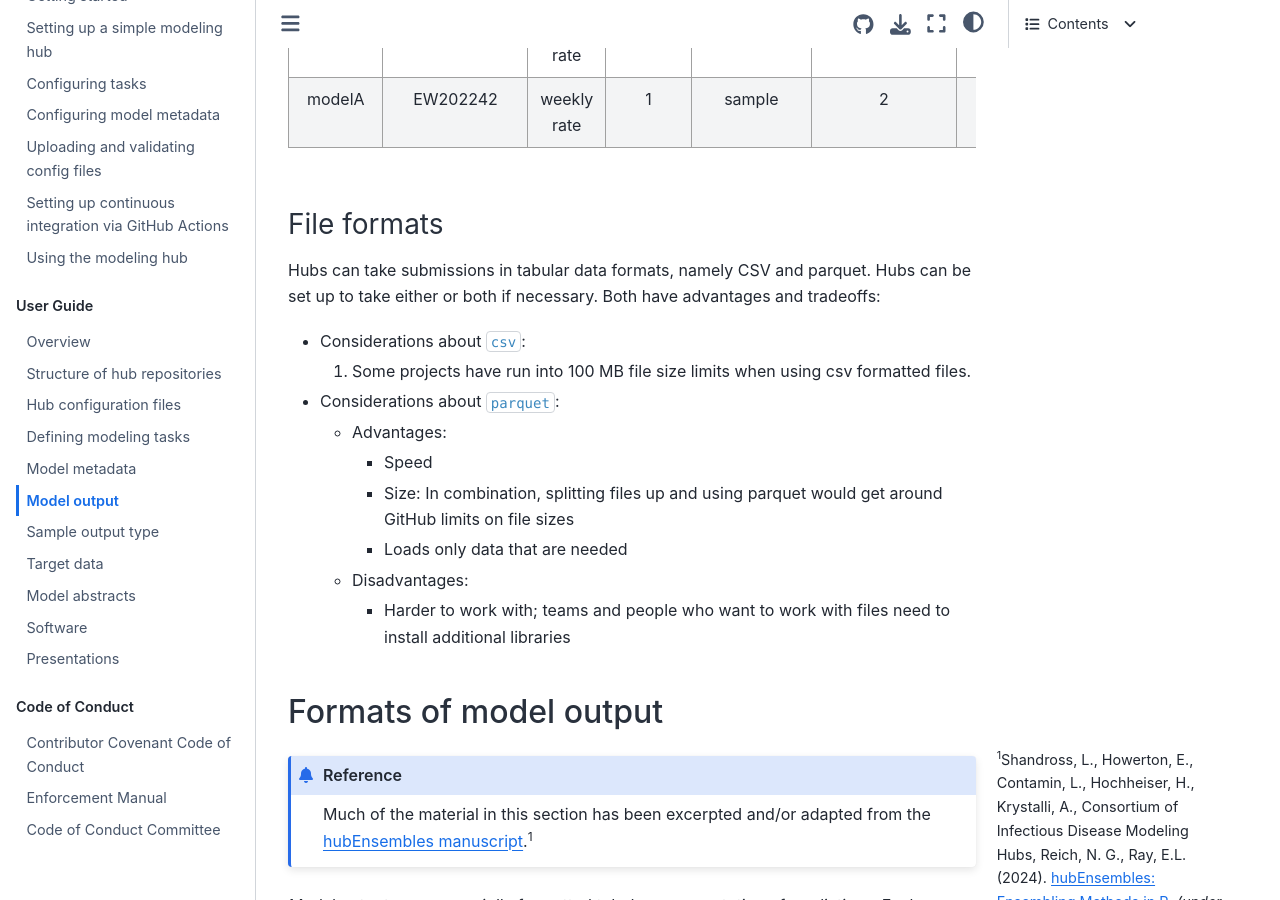
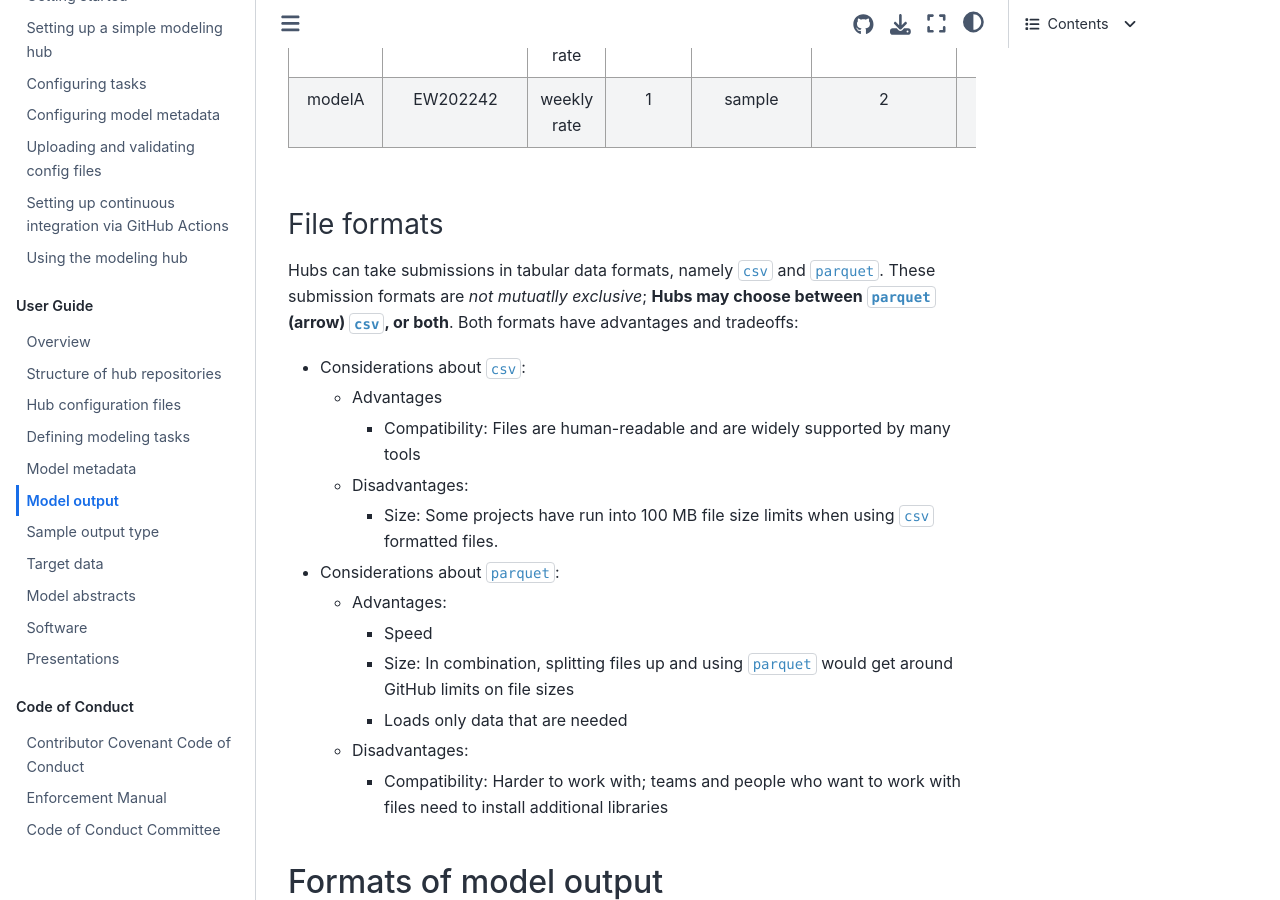
Before and after one commit to hubverse-org/hubDocs, a Sphinx documentation site: the page built from docs/source/user-guide/model-output.md, in a window 1280 px wide and 900 px high, scrolled down 1647 px. Built offline with Sphinx 7.4.7 and the Sphinx Book theme 1.1.4, drawn with Linux system fonts in a browser that asks for light colours; comment, search, counter and statistics services are not loaded.

Commit message:
update language on CSV and parquet file advantages/disadvantages

```diff
--- a/docs/source/user-guide/model-output.md
+++ b/docs/source/user-guide/model-output.md
@@ -42,19 +42,22 @@ one-week-ahead incidence, but probabilities for the timing of a season peak:
 
 ### File formats
 
-Hubs can take submissions in tabular data formats, namely CSV and parquet. Hubs
-can be set up to take either or both if necessary. Both have advantages and
-tradeoffs:
+Hubs can take submissions in tabular data formats, namely `csv` and `parquet`. These
+submission formats are _not mutuatlly exclusive_; **Hubs may choose between
+ `parquet` (arrow) `csv`, or both**. Both formats have advantages and tradeoffs:
 
 * Considerations about `csv`:
-   1. Some projects have run into 100 MB file size limits when using csv formatted files.
+   * Advantages
+     * Compatibility: Files are human-readable and are widely supported by many tools
+   * Disadvantages:
+     * Size: Some projects have run into 100 MB file size limits when using `csv` formatted files.
 * Considerations about `parquet`:
    * Advantages:
       * Speed
-      * Size: In combination, splitting files up and using parquet would get around GitHub limits on file sizes
+      * Size: In combination, splitting files up and using `parquet` would get around GitHub limits on file sizes
       * Loads only data that are needed
    * Disadvantages:
-      * Harder to work with; teams and people who want to work with files need to install additional libraries
+      * Compatibility: Harder to work with; teams and people who want to work with files need to install additional libraries
 
 
 (model-output-format)=
```
